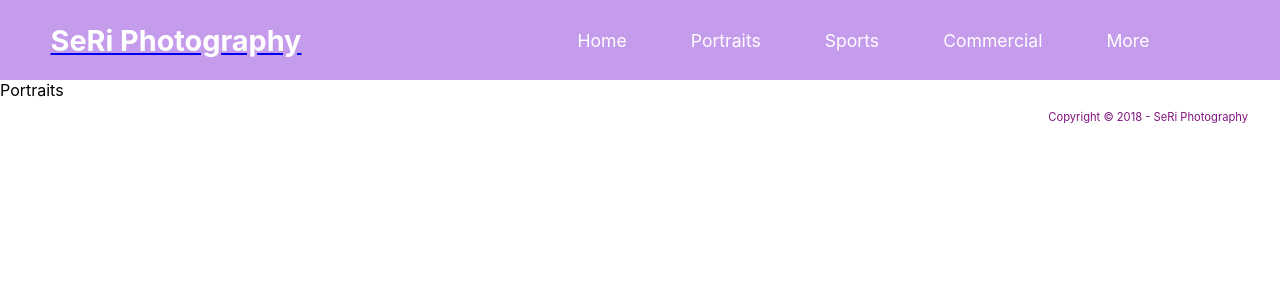
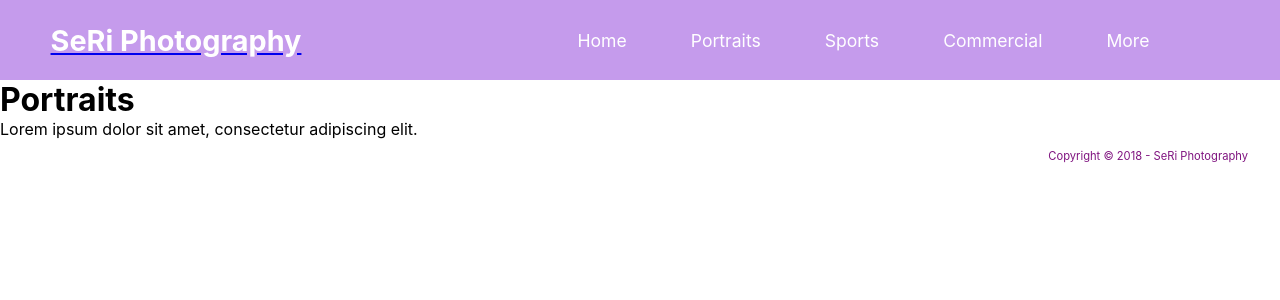
Before and after one commit to HirotheChamp/Bebes-Website, a React (Create React App) app in the folder client/: page /portraits in a window 1280 px wide. Shown: the top 300 px of the page. Built offline with nearby package versions, Linux system fonts and the light colour scheme.

Commit message:
started photo gallery

```diff
--- a/client/src/pages/Portraits/Portraits.jsx
+++ b/client/src/pages/Portraits/Portraits.jsx
@@ -2,7 +2,10 @@
 
 const Portraits = () => {
   return (
-    <div>Portraits</div>
+    <div className='portraits'>
+      <h1>Portraits</h1>
+      <p>Lorem ipsum dolor sit amet, consectetur adipiscing elit.</p>
+      </div>
   )
 }
 
```
